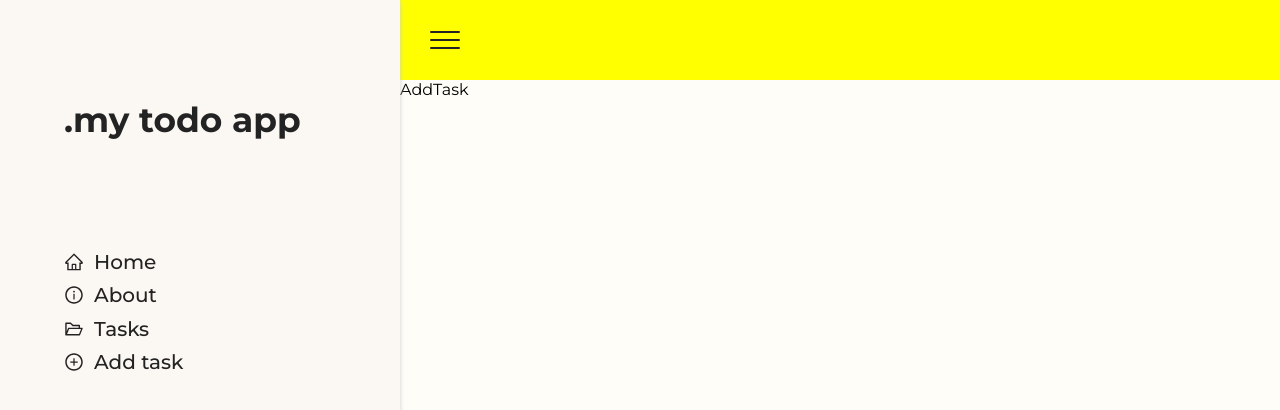
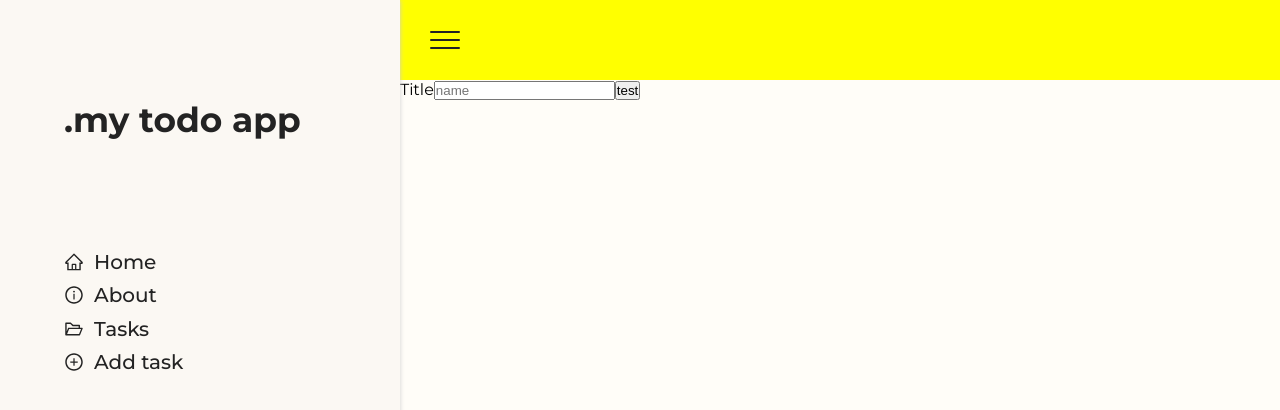
Before and after one commit to dkveil/my-todo-app-with-ts, a React (Create React App) app: page /add-task in a window 1280 px wide. Shown: the top 410 px of the page. Built offline with nearby package versions, Linux system fonts and the light colour scheme.

Commit message:
formik implemented

```diff
--- a/package.json
+++ b/package.json
@@ -10,6 +10,7 @@
     "@types/node": "^16.11.56",
     "@types/react": "^18.0.17",
     "@types/react-dom": "^18.0.6",
+    "formik": "^2.2.9",
     "react": "^18.2.0",
     "react-dom": "^18.2.0",
     "react-icons": "^4.4.0",
@@ -18,6 +19,7 @@
     "react-scripts": "5.0.1",
     "styled-components": "^5.3.5",
     "typescript": "^4.7.4",
+    "uuid": "^8.3.2",
     "web-vitals": "^2.1.4"
   },
   "scripts": {
@@ -45,6 +47,7 @@
     ]
   },
   "devDependencies": {
-    "@types/styled-components": "^5.1.26"
+    "@types/styled-components": "^5.1.26",
+    "@types/uuid": "^8.3.4"
   }
 }
--- a/src/components/NavbarCart/index.tsx
+++ b/src/components/NavbarCart/index.tsx
@@ -44,7 +44,7 @@ const NavbarCart = () => {
             <nav>
                 <NavCart.NavList>
                     {navitems.map(item => (
-                        <NavCart.NavItem id={item.name} onClick={closeBar}>
+                        <NavCart.NavItem key={item.name} id={item.name} onClick={closeBar}>
                             <NavCart.NavLink to={item.path}>
                                 {item.icon && item.icon}
                                 {item.name}
--- a/src/context/GlobalContext.tsx
+++ b/src/context/GlobalContext.tsx
@@ -5,7 +5,6 @@ type GlobalContextProviderTypes = {
 }
 
 type GlobalContextTypes = {
-    test: () => void;
     barActive: boolean;
     closeBar: () => void;
     openBar: () => void;
@@ -18,10 +17,6 @@ export const useGlobalContext = () => {
 }
 
 const GlobalContextProvider = ({ children }: GlobalContextProviderTypes) => {
-    const test = () => {
-        console.log("test");
-    };
-
     const [barActive, setBarActive] = React.useState<boolean>(false)
 
     const closeBar = () => setBarActive(false)
@@ -30,7 +25,6 @@ const GlobalContextProvider = ({ children }: GlobalContextProviderTypes) => {
     return (
         <GlobalContext.Provider
             value={{
-                test,
                 barActive,
                 closeBar,
                 openBar
--- a/src/context/TasksContext.tsx
+++ b/src/context/TasksContext.tsx
@@ -1,17 +1,19 @@
 import React from "react";
+import { v4 as uuidv4 } from 'uuid'
 
 type TasksContextProviderProps = {
     children: React.ReactNode
 };
 
 type taskProps = {
-    id: number;
+    id: string;
     name: string;
+    completed: boolean;
 }
 
 type TasksContextTypes = {
     tasks: taskProps[];
-    AddTask: (id: number, name: string) => void;
+    AddTask: (name: string) => void;
 };
 
 const TasksContext = React.createContext({} as TasksContextTypes)
@@ -25,11 +27,21 @@ interface taskAction extends taskProps {
 const taskReducer = (state: taskState, action: taskAction) => {
     switch(action.type){
         case 'ADD':
-            return [ ...state, { id: action.id, name: action.name }];
+            return [ ...state, {
+                id: action.id,
+                name: action.name,
+                completed: action.completed
+            }];
         case 'REMOVE':
-            return state;
+            return state.filter(task => task.id !== action.id);
         case 'EDIT':
-            return state;
+            return state.map(task => {
+                if(action.id === task.id){
+                    return { ...task }
+                } else {
+                    return task
+                }
+            });
         default:
             return state;
     }
@@ -41,12 +53,13 @@ const TasksContextProvider = ({ children }: TasksContextProviderProps) => {
 
     const [tasks, dispatch] = React.useReducer(taskReducer, [])
 
-    const AddTask = (id: number, name: string) => {
+    const AddTask = (name: string) => {
         dispatch({
-            id,
+            id: uuidv4(),
             name,
-            type: 'ADD'
-        })
+            completed: false,
+            type: "ADD",
+        });
     }
 
     return (
--- a/src/pages/AddTaskPage.tsx
+++ b/src/pages/AddTaskPage.tsx
@@ -1,6 +1,38 @@
+import { Formik } from "formik";
+
+type FormModel = {
+    name: string;
+}
 
 const AddTaskPage = () => {
-    return <>AddTask</>;
+    return (
+        <>
+            <Formik<FormModel>
+                initialValues={{
+                    name: "",
+                }}
+
+                onSubmit={(values) => {
+                    alert(JSON.stringify(values))
+                }}
+            >
+                {({handleSubmit, values, handleChange}) => (
+                    <form onSubmit={handleSubmit}>
+                        <label htmlFor="name">Title</label>
+                        <input
+                            type="text"
+                            name="name"
+                            placeholder="name"
+                            onChange={handleChange}
+                            value={values.name}
+                        />
+
+                        <button type="submit">test</button>
+                    </form>
+                )}
+            </Formik>
+        </>
+    );
 };
 
 export default AddTaskPage;
--- a/src/pages/TasksPage.tsx
+++ b/src/pages/TasksPage.tsx
@@ -5,8 +5,9 @@ const TasksPage = () => {
     const { tasks, AddTask } = useTasksContext();
 
     const handleClick = () => {
-        AddTask(1, 'task')
+        AddTask('task')
     }
+    console.log(tasks)
 
     return (
         <>
```
Also changed, not shown: 1 other file (tests, documents, lock files or other folders).
